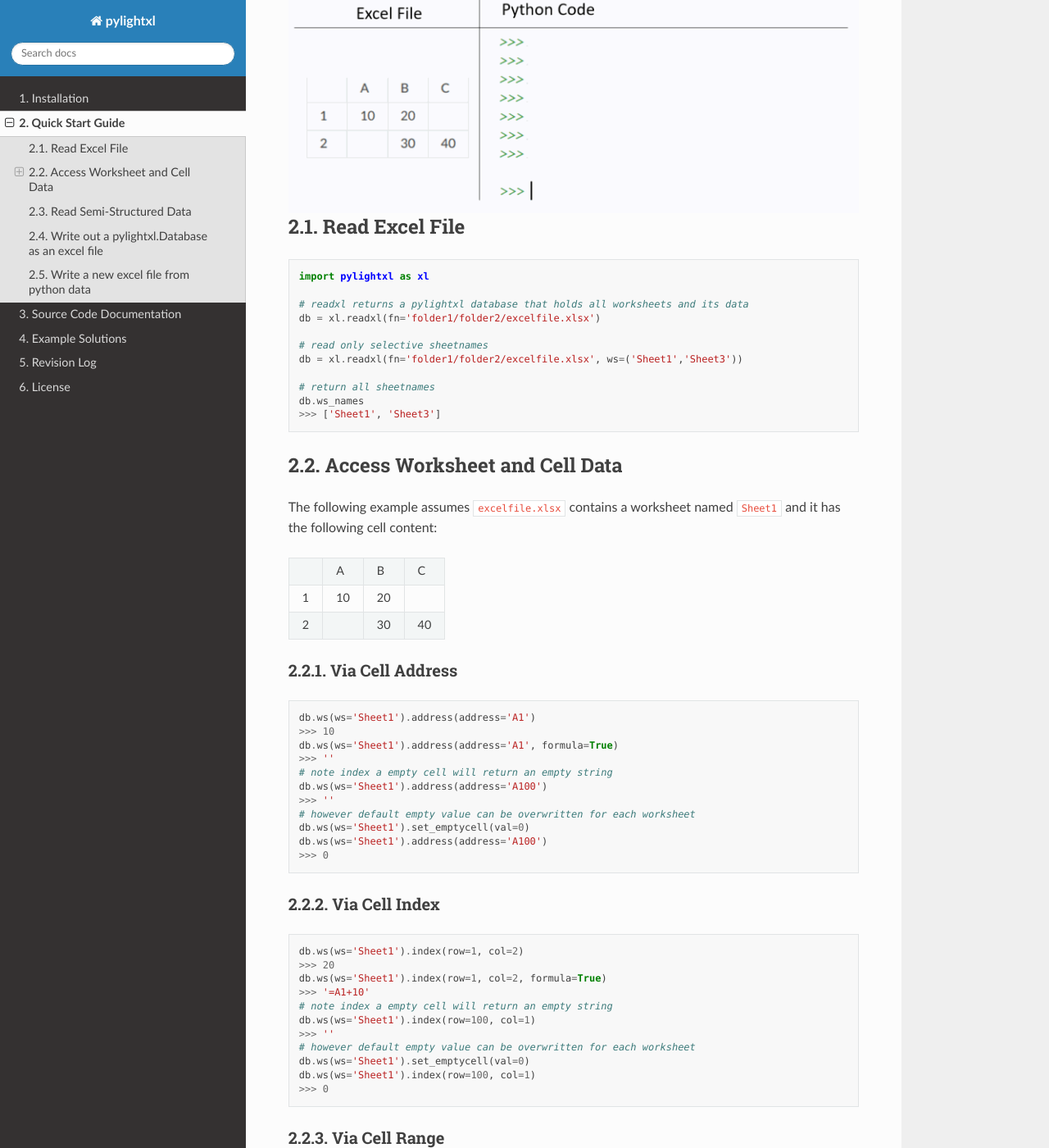
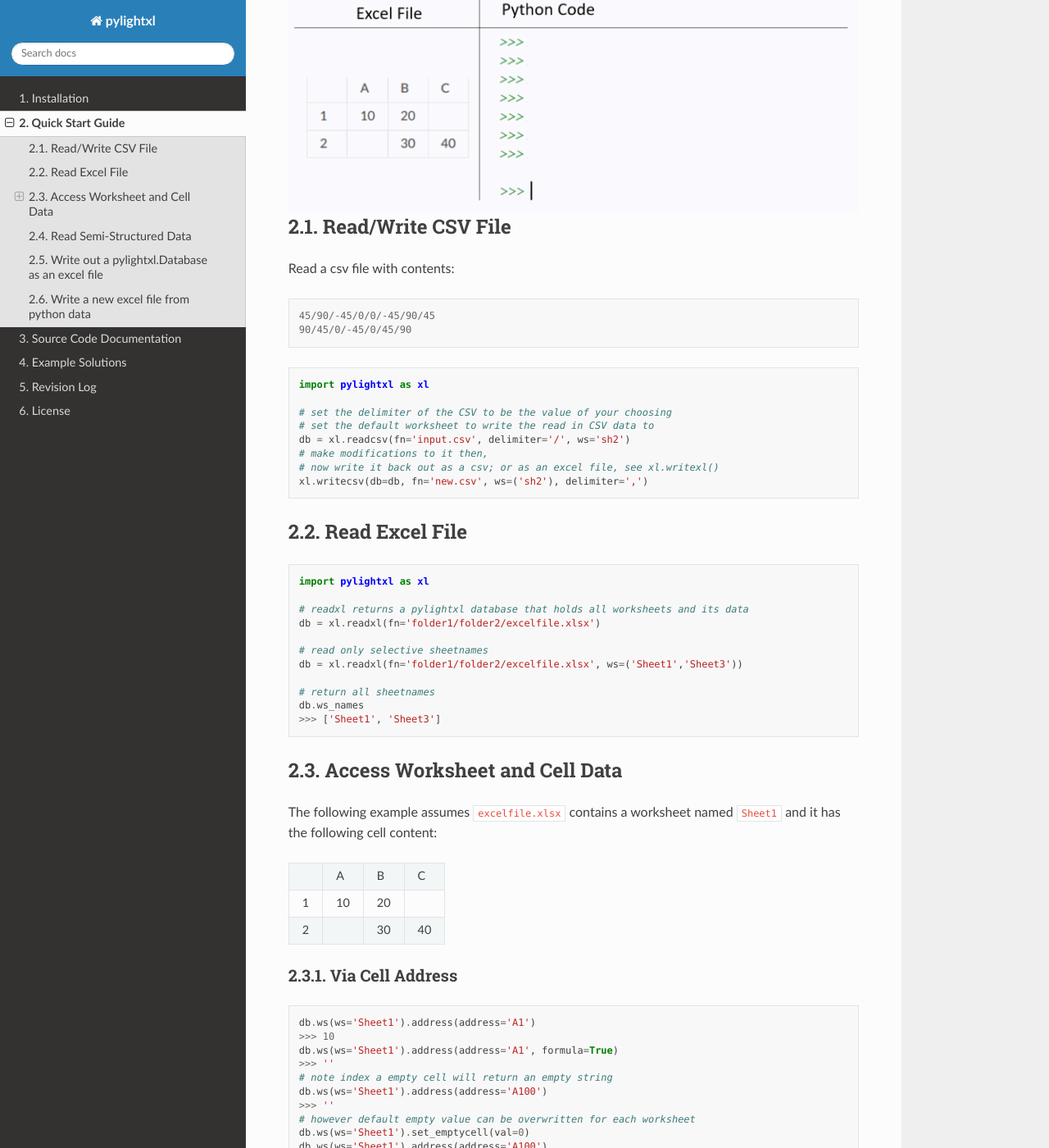
Before and after one commit to PydPiper/pylightxl, a Sphinx documentation site: the page built from doc/source/quickstart.rst, in a window 1280 px wide and 1400 px high, scrolled down 214 px. Shown: the whole window at 82% size. Built offline with Sphinx 7.4.7 and the Read the Docs theme 2.0.0, drawn with Linux system fonts in a browser that asks for light colours; some of the changed text lies outside the part shown.

Commit message:
updated docs to include csv read/write

```diff
--- a/doc/source/quickstart.rst
+++ b/doc/source/quickstart.rst
@@ -5,7 +5,25 @@ Get up and running in less than 5 minutes with pylightxl!
 .. figure:: _static/readme_demo.gif
    :align: center
 
+Read/Write CSV File
+-------------------
+Read a csv file with contents:
 
+.. code-block::
+
+    45/90/-45/0/0/-45/90/45
+    90/45/0/-45/0/45/90
+
+.. code-block:: python
+
+    import pylightxl as xl
+
+    # set the delimiter of the CSV to be the value of your choosing
+    # set the default worksheet to write the read in CSV data to
+    db = xl.readcsv(fn='input.csv', delimiter='/', ws='sh2')
+    # make modifications to it then,
+    # now write it back out as a csv; or as an excel file, see xl.writexl()
+    xl.writecsv(db=db, fn='new.csv', ws=('sh2'), delimiter=',')
 
 Read Excel File
 ---------------
```
